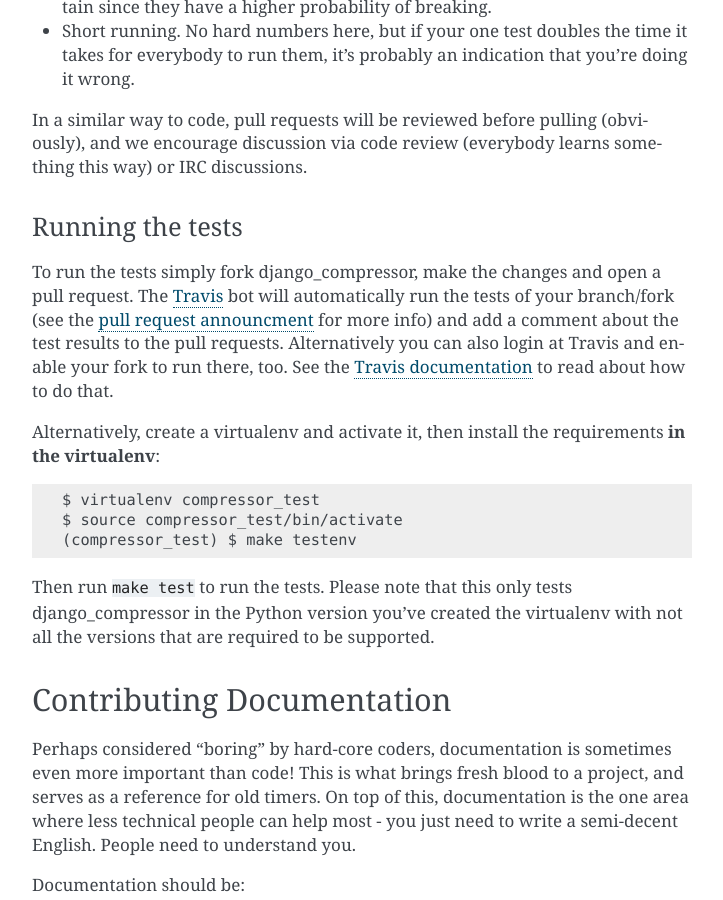
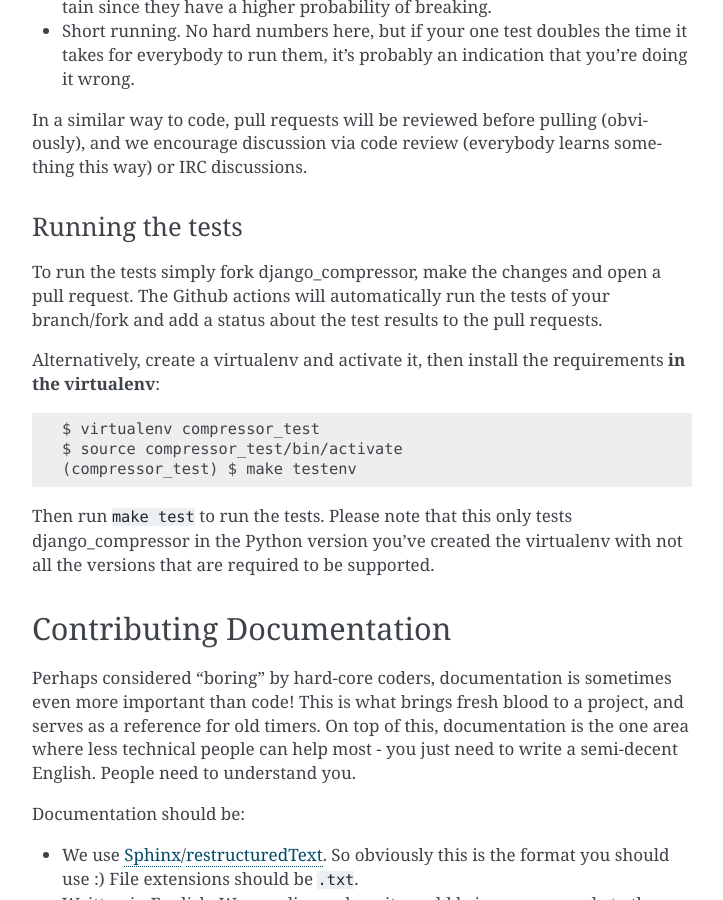
Before and after one commit to django-compressor/django-compressor, a Sphinx documentation site: the page built from docs/contributing.txt, in a window 1280 px wide and 900 px high, scrolled down 2072 px. Shown: the whole window, without its empty margins (388-1111 px from the left). Built offline with Sphinx 7.4.7, drawn with Linux system fonts in a browser that asks for light colours.

Commit message:
Update contributing guide

```diff
--- a/docs/contributing.txt
+++ b/docs/contributing.txt
@@ -106,11 +106,8 @@ Running the tests
 ^^^^^^^^^^^^^^^^^
 
 To run the tests simply fork django_compressor, make the changes and open
-a pull request. The Travis_ bot will automatically run the tests of your
-branch/fork (see the `pull request announcment`_ for more info) and add a
-comment about the test results to the pull requests. Alternatively you
-can also login at Travis and enable your fork to run there, too. See the
-`Travis documentation`_ to read about how to do that.
+a pull request. The Github actions will automatically run the tests of your
+branch/fork and add a status about the test results to the pull requests.
 
 Alternatively, create a virtualenv and activate it, then install the
 requirements **in the virtualenv**::
@@ -160,9 +157,6 @@ double cookie points. Seriously. You rock.
   `django CMS`_ project. Many thanks for allowing us to steal it!
 
 .. _Fork: http://github.com/django-compressor/django-compressor
-.. _Travis: http://travis-ci.org/
-.. _`pull request announcment`: http://about.travis-ci.org/blog/announcing-pull-request-support/
-.. _`Travis documentation`: http://about.travis-ci.org/docs/
 .. _Sphinx: http://sphinx.pocoo.org/
 .. _PEP8: http://www.python.org/dev/peps/pep-0008/
 .. _github : http://www.github.com
```
